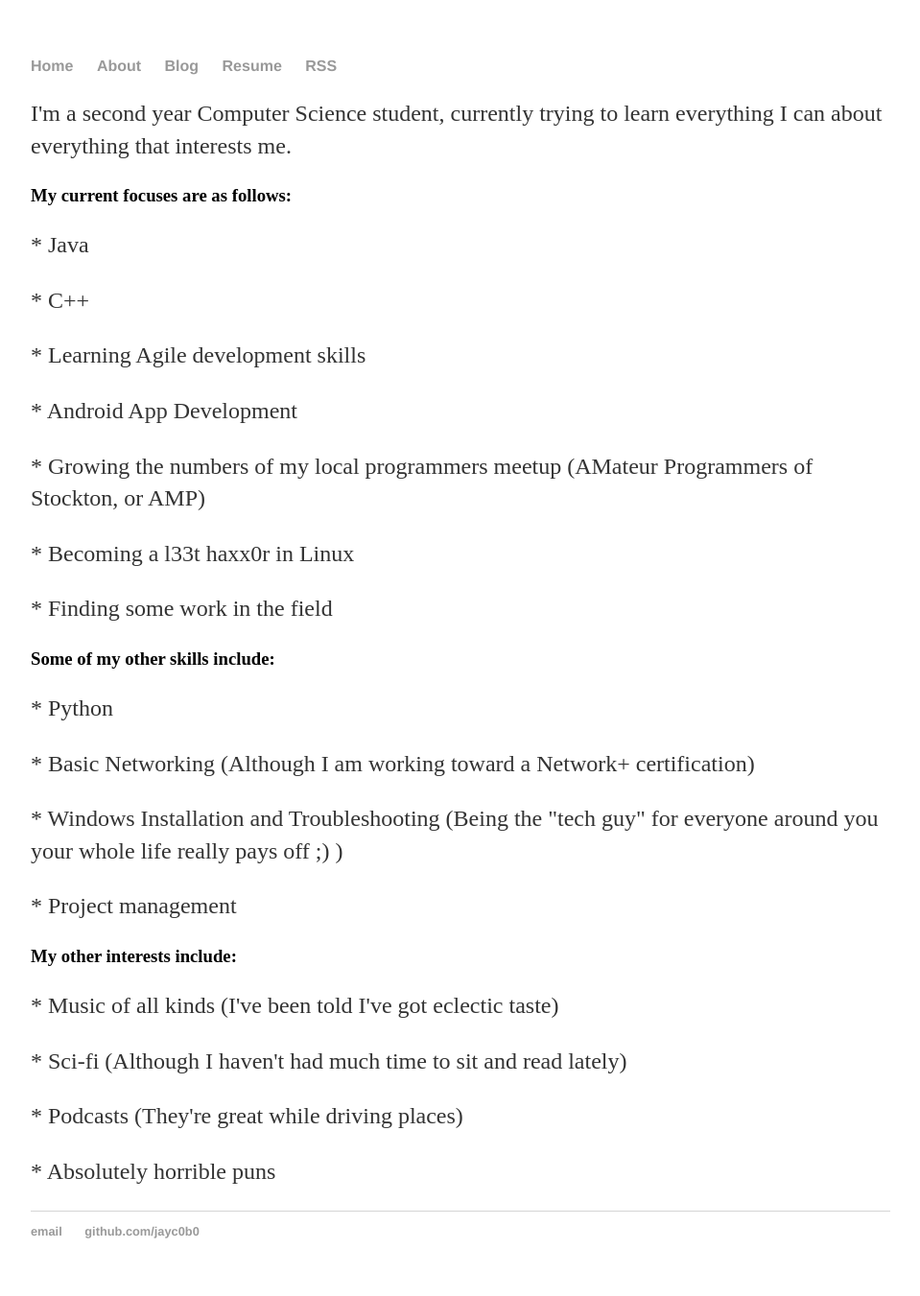
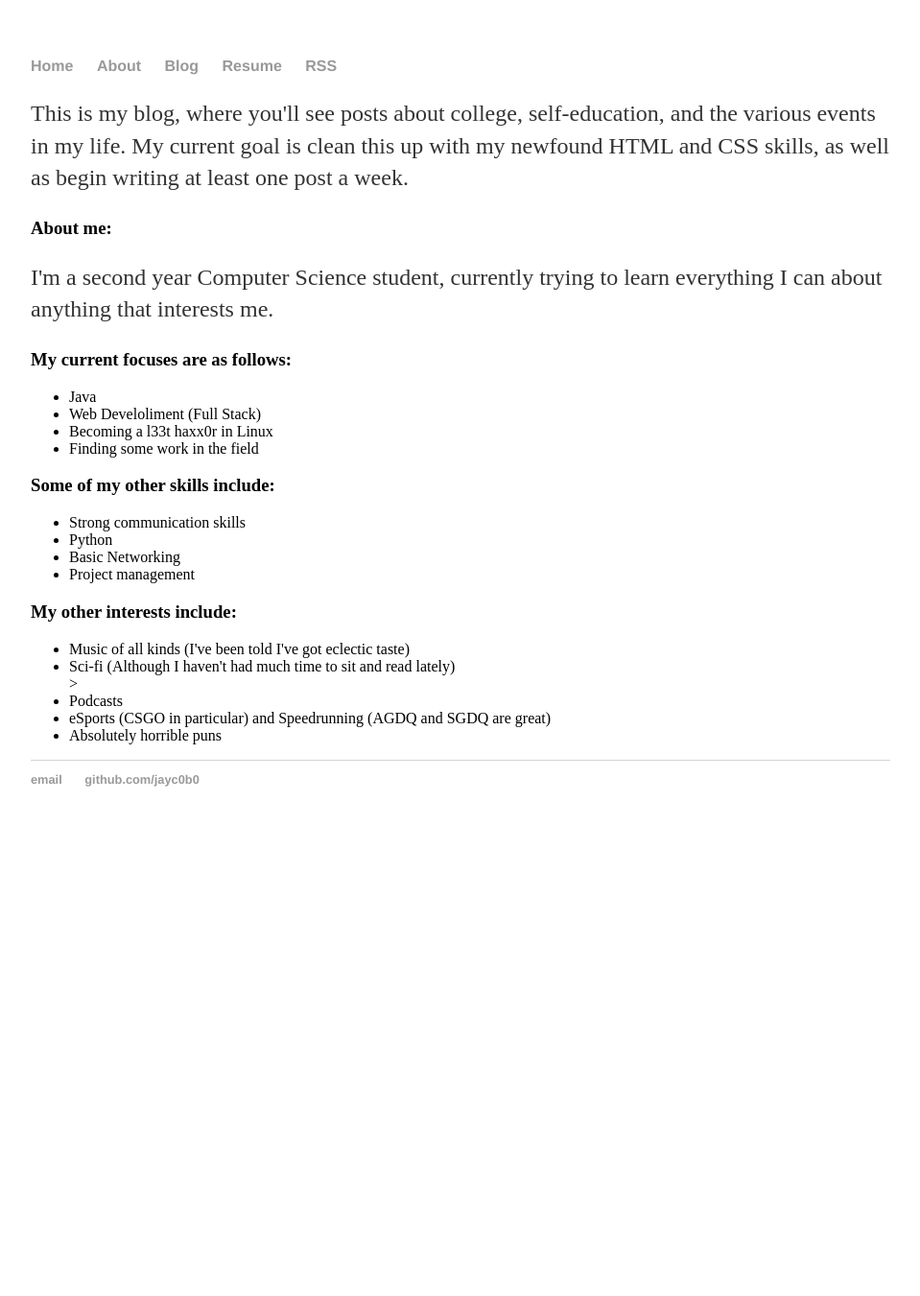
Before and after one commit to jayc0b0/jayc0b0.github.io, a Jekyll site: the page built from about/index.html, in a window 1280 px wide. Shown: the whole page at 96% size, without its empty margins (160-1119 px from the left). Built offline with Jekyll 4.4.1, drawn with Linux system fonts in a browser that asks for light colours; after the commit the page ends 900 px from its top, so only the background shows below that.

Commit message:
Cleaned up/updated about page

```diff
--- a/about/index.html
+++ b/about/index.html
@@ -4,25 +4,33 @@ title: About This Blog
 ---
 
 <div class:"blurb">
-    <p>I'm a second year Computer Science student, currently trying to learn everything I can about everything that interests me.</p>
+    <p>This is my blog, where you'll see posts about college, self-education, and the various events in my life. My current goal is clean this up with my newfound HTML and CSS skills, as well as begin writing at least one post a week.</p>
+
+    <h3>About me:</h3>
+    <p>I'm a second year Computer Science student, currently trying to learn everything I can about anything that interests me.</p>
+
     <h3>My current focuses are as follows:</h3>
-    <p>* Java</p>
-    <p>* C++</p>
-    <p>* Learning Agile development skills</p>
-    <p>* Android App Development</p>
-    <p>* Growing the numbers of my local programmers meetup (AMateur Programmers of Stockton, or AMP)</p>
-    <p>* Becoming a l33t haxx0r in Linux</p>
-    <p>* Finding some work in the field</p>
-    <p></p>
+    <ul>
+        <li>Java</li>
+        <li>Web Develoliment (Full Stack)</li>
+        <li>Becoming a l33t haxx0r in Linux</li>
+        <li>Finding some work in the field</li>
+    </ul>
+
     <h3>Some of my other skills include:</h3>
-    <p>* Python</p>
-    <p>* Basic Networking (Although I am working toward a Network+ certification)</p>
-    <p>* Windows Installation and Troubleshooting (Being the "tech guy" for everyone around you your whole life really pays off ;) )</p>
-    <p>* Project management</p>
-    <p></p>
+    <ul>
+        <li>Strong communication skills</li>
+        <li>Python</li>
+        <li>Basic Networking</li>
+        <li>Project management</li>
+    </ul>
+
     <h3>My other interests include:</h3>
-    <p>* Music of all kinds (I've been told I've got eclectic taste)</p>
-    <p>* Sci-fi (Although I haven't had much time to sit and read lately)</p>
-    <p>* Podcasts (They're great while driving places)</p>
-    <p>* Absolutely horrible puns</p>
+    <ul>
+        <li>Music of all kinds (I've been told I've got eclectic taste)</li>
+        <li>Sci-fi (Although I haven't had much time to sit and read lately)</li>>
+        <li>Podcasts</li>
+        <li>eSports (CSGO in particular) and Speedrunning (AGDQ and SGDQ are great)</li>
+        <li>Absolutely horrible puns</li>
+    </ul>
 </div><!-- /.blurb -->
```
